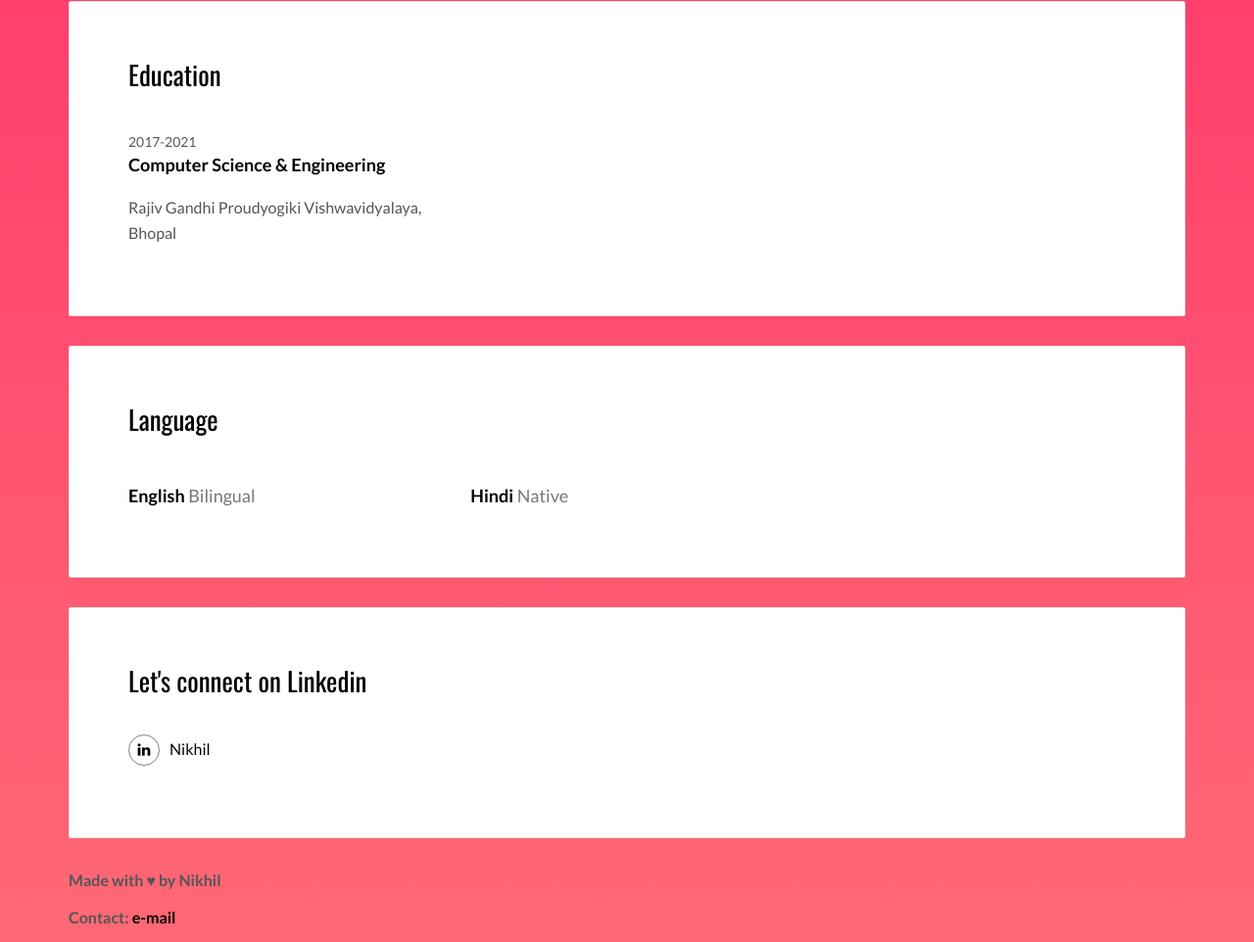
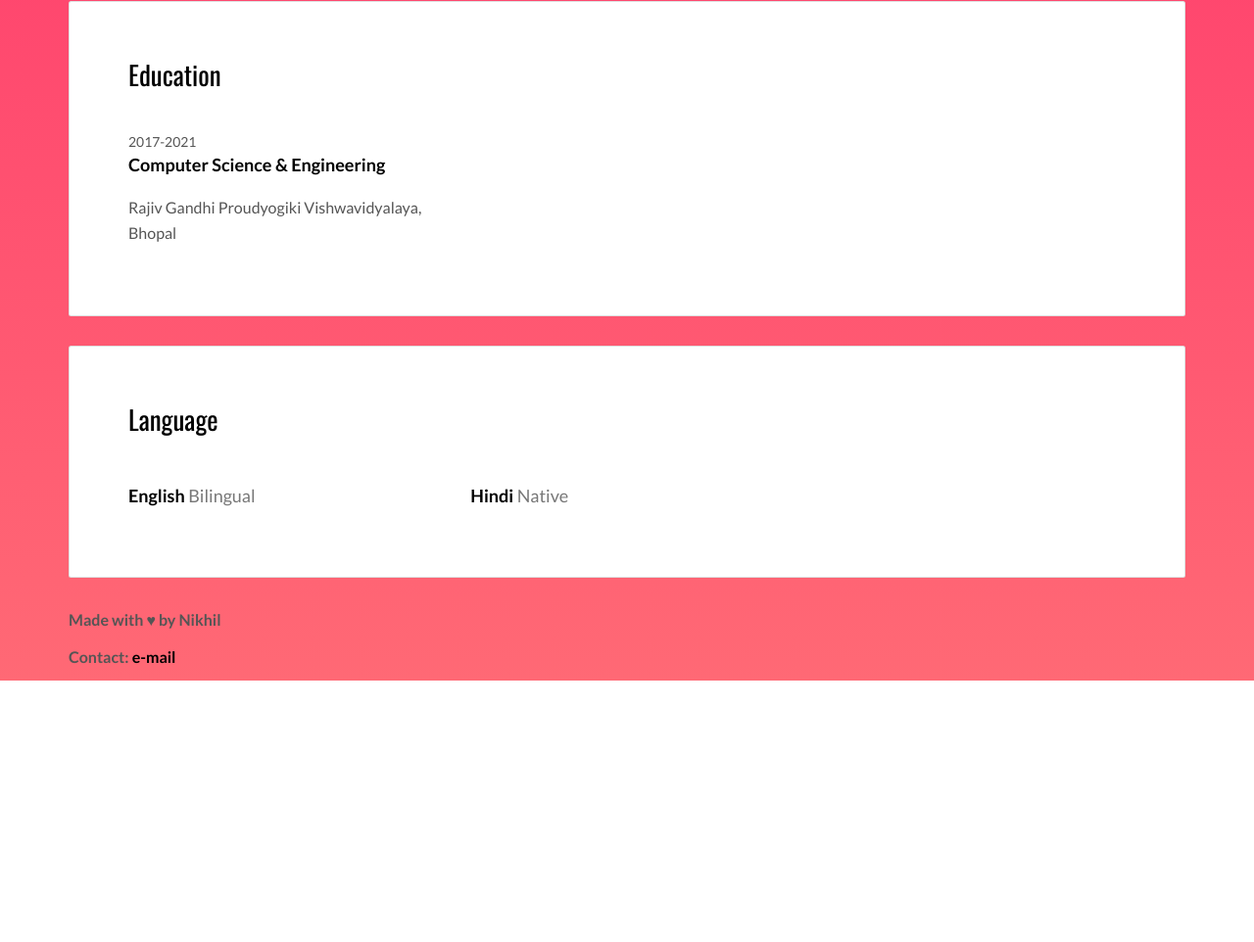
Before and after one commit to nikhilcse/portfolio, a plain HTML site: page index.html in a window 1280 px wide. Shown: the part 1484-2446 px from the top of the page at 98% size. After the commit the page ends 2179 px from the top, so only its background shows below. Drawn offline with nearby package versions, Linux system fonts and the light colour scheme.

Commit message:
Update index.html

```diff
--- a/index.html
+++ b/index.html
@@ -192,17 +192,6 @@
         </div>
       -->
 
-        <div class="card">
-          <div class="card-block">
-            <h2>Let's connect on Linkedin</h2>
-            <div class="row">
-
-              <div class="col-md-3">
-                <p class="social-buttons"><a href="https://www.linkedin.com/in/nkcs" title=""><span class="social-round-icon fa-icon"><i class="fa fa-linkedin"></i></span>Nikhil</a></p>
-              </div>
-            </div>
-          </div>
-        </div>
 
       <!--  <div class="card">
           <div class="card-block">
```
